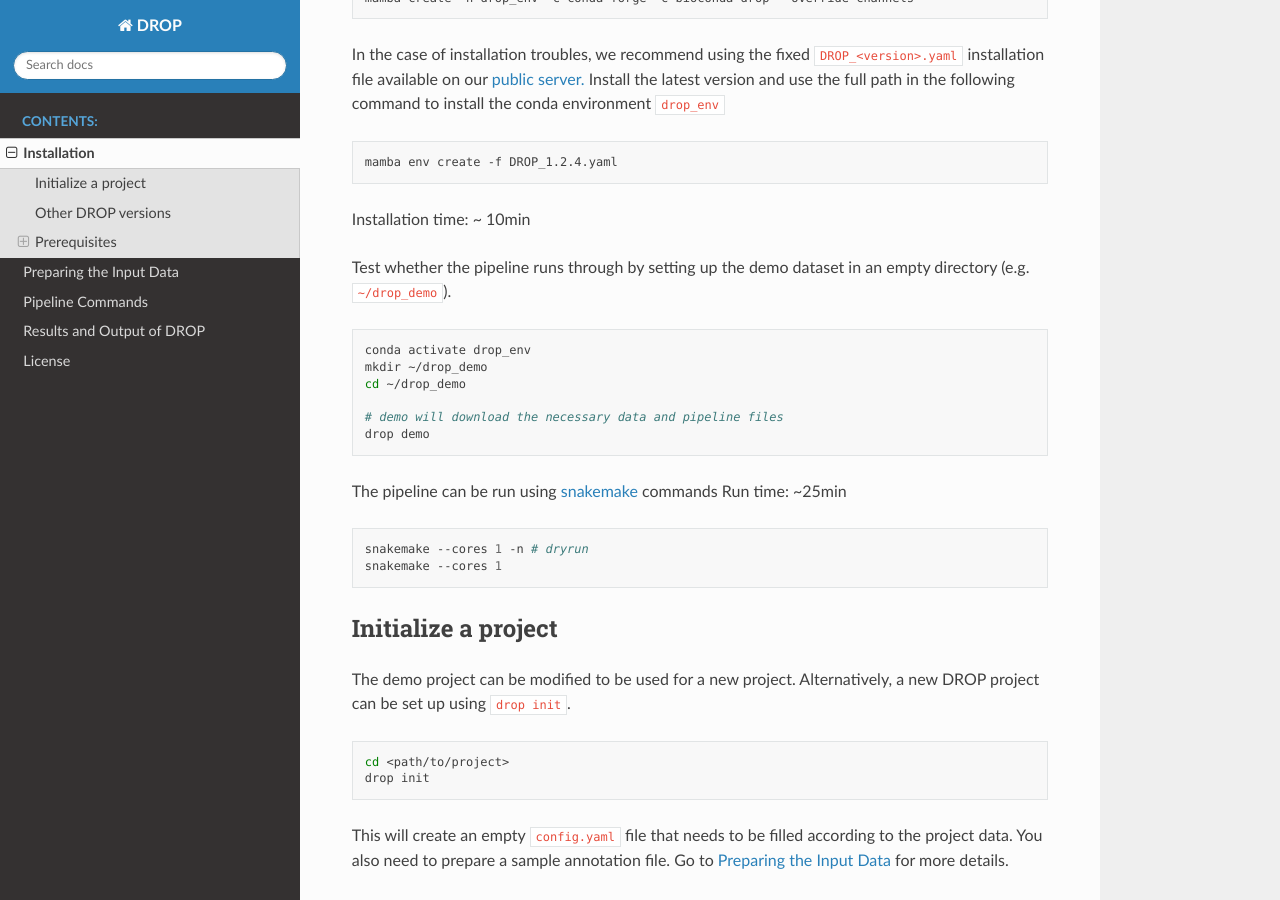
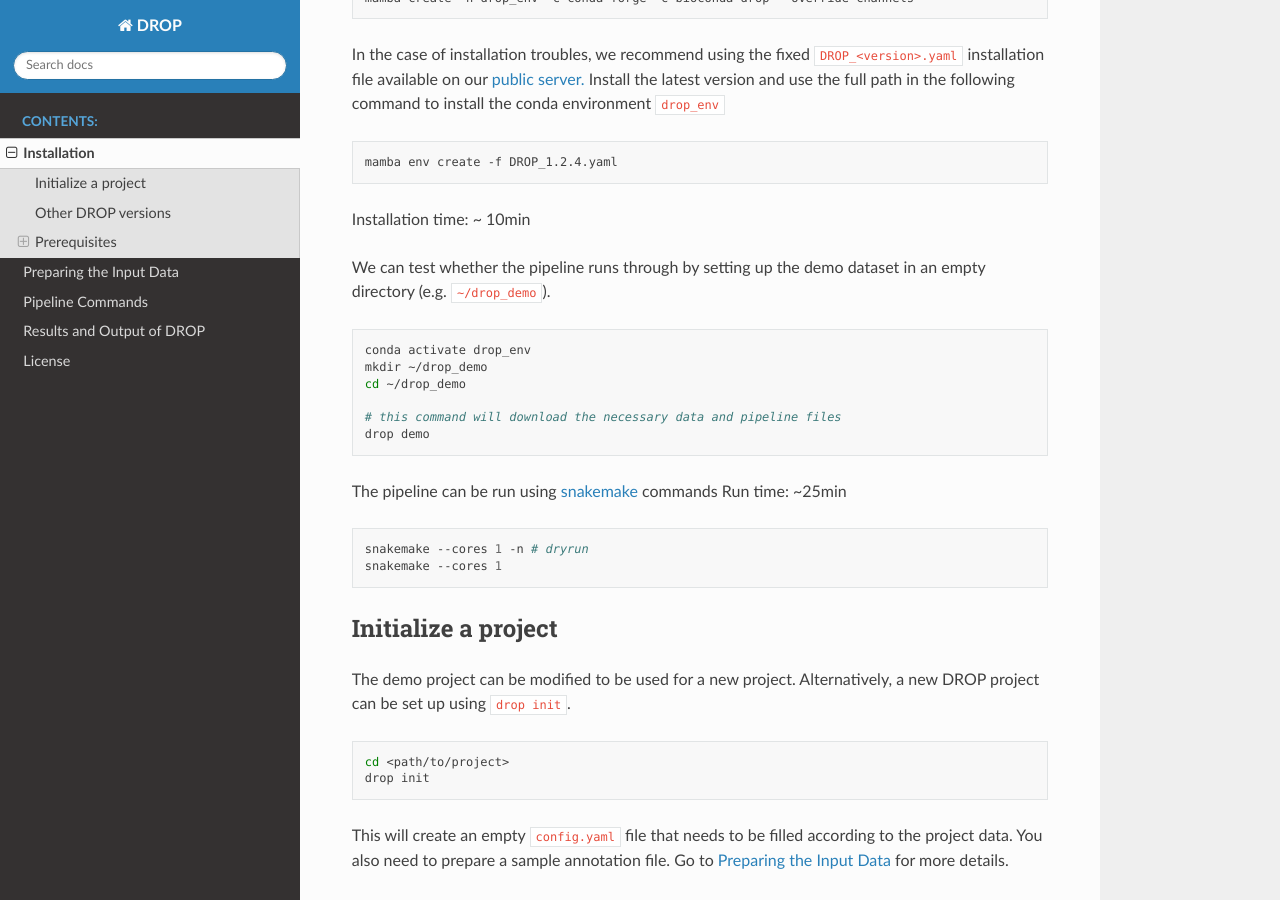
Before and after one commit to gagneurlab/drop, a Sphinx documentation site: the page built from docs/source/installation.rst, in a window 1280 px wide and 900 px high, scrolled down 397 px. Built offline with Sphinx 7.4.7 and the Read the Docs theme 2.0.0, drawn with Linux system fonts in a browser that asks for light colours; pages that are not in the unit, such as notebooks, are missing from menus.

Commit message:
Update installation.rst

```diff
--- a/docs/source/installation.rst
+++ b/docs/source/installation.rst
@@ -24,7 +24,7 @@ Install the latest version and use the full path in the following command to ins
 
 Installation time: ~ 10min
 
-Test whether the pipeline runs through by setting up the demo dataset in an empty directory (e.g. ``~/drop_demo``).
+We can test whether the pipeline runs through by setting up the demo dataset in an empty directory (e.g. ``~/drop_demo``).
 
 .. code-block:: bash
 
@@ -32,7 +32,7 @@ Test whether the pipeline runs through by setting up the demo dataset in an empt
     mkdir ~/drop_demo
     cd ~/drop_demo
 
-    # demo will download the necessary data and pipeline files
+    # this command will download the necessary data and pipeline files
     drop demo
 
 The pipeline can be run using `snakemake <snakemake.readthedocs.io/>`_ commands
```
